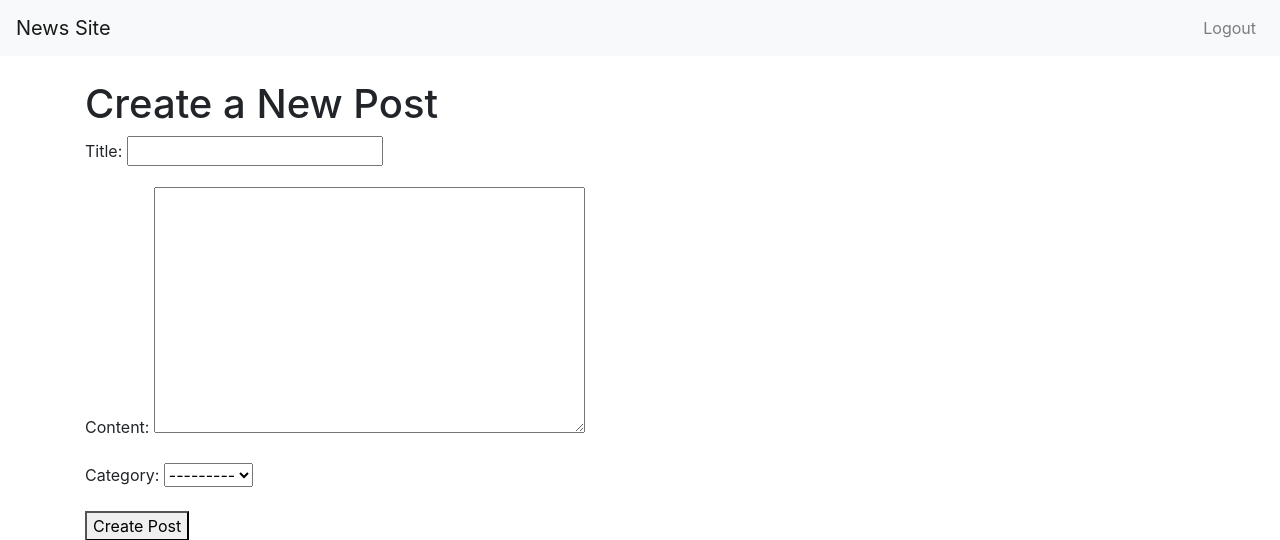
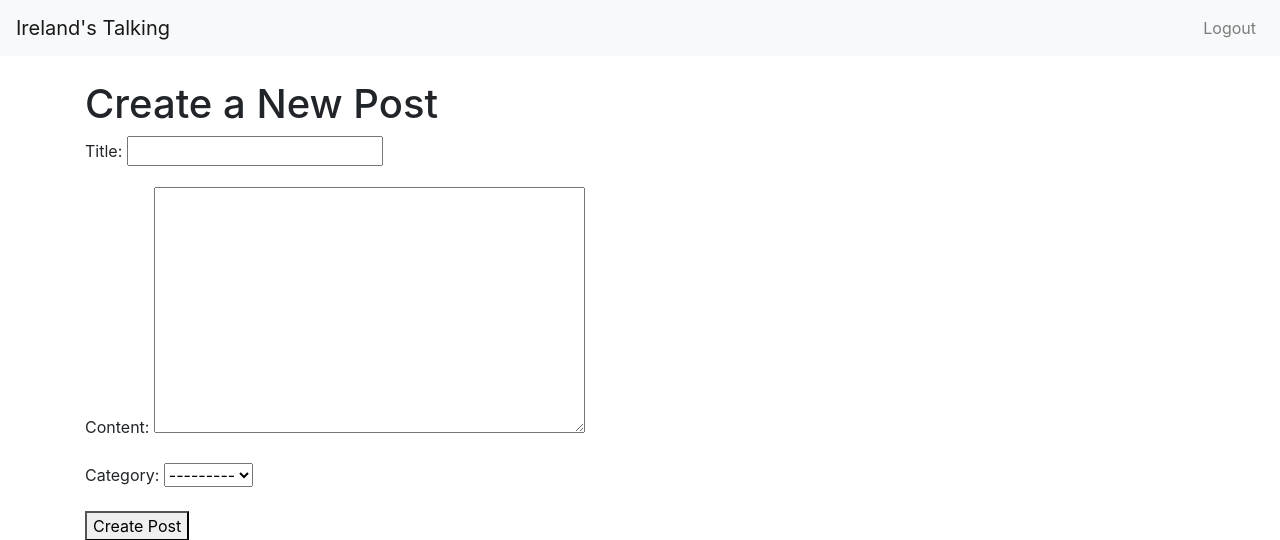
Before and after one commit to BrendanGCollins/Project--4--Reddit_Style_News_Site, a Django app: page /post/new/ in a window 1280 px wide. Shown: the top 540 px of the page. Run offline with Django 5.2, Linux system fonts and the light colour scheme; a user stored in the database is signed in; data comes from the database, SQL or seed files in the repository; some libraries are stand-ins or nearby versions.

Commit message:
Changed Navbar heading

```diff
--- a/templates/base.html
+++ b/templates/base.html
@@ -10,7 +10,7 @@
 <body>
     <!-- Navigation Bar -->
     <nav class="navbar navbar-expand-lg navbar-light bg-light">
-        <a class="navbar-brand" href="{% url 'home' %}">News Site</a>  <!-- Brand name linking to the home page -->
+        <a class="navbar-brand" href="{% url 'home' %}">Ireland's Talking</a>  <!-- Brand name linking to the home page -->
         <button class="navbar-toggler" type="button" data-toggle="collapse" data-target="#navbarNav" aria-controls="navbarNav" aria-expanded="false" aria-label="Toggle navigation">
             <span class="navbar-toggler-icon"></span>  <!-- Hamburger icon for mobile view -->
         </button>
```
